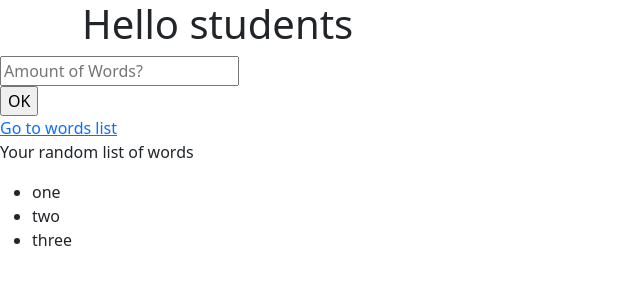
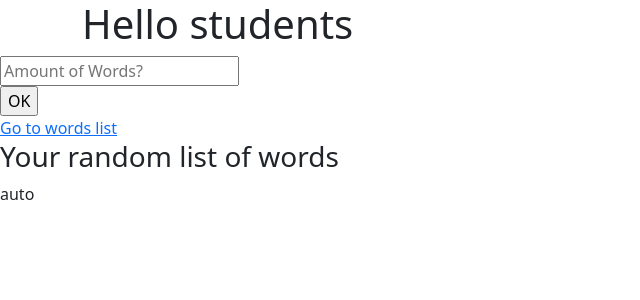
Before and after one commit to indumen/SDA_final_word_generator, an Angular app in the folder word-generator/: page / in a window 1280 px wide. Shown: the top 300 px of the page, without its empty margins (0-640 px from the left). Built offline with nearby package versions, Linux system fonts and the light colour scheme.

Commit message:
modified:   src/app/word-selection-page/word-selection-page.component.html 	modified:   src/app/word-selection-page/word-selection-page.component.ts

```diff
--- a/word-generator/src/app/word-selection-page/word-selection-page.component.html
+++ b/word-generator/src/app/word-selection-page/word-selection-page.component.html
@@ -11,15 +11,8 @@
 
 <a routerLink="words">Go to words list</a>
 
-<p>Your random list of words </p>
-<div>
-  <ul>
-      <li>one</li>
-      <li>two</li>
-      <li>three</li>
-  </ul>
-
-</div>
+<h3>Your random list of words </h3>
+<p>{{verb}}</p>
 
 
 <!--
--- a/word-generator/src/app/word-selection-page/word-selection-page.component.ts
+++ b/word-generator/src/app/word-selection-page/word-selection-page.component.ts
@@ -7,9 +7,19 @@ import { Component, OnInit } from '@angular/core';
 })
 export class WordSelectionPageComponent implements OnInit {
 
-  constructor() { }
+  name = 'Angular';
+  verbList = ['karu', 'auto', 'kass', 'maja', 'meri'];
+  verb = '';
 
-  ngOnInit(): void {
+  ngOnInit () {
+    const wordWait = 2000;
+    this.verb = this.verbList[Math.floor(Math.random() * this.verbList.length)];
+    console.log(Math.random(), Math.floor(Math.random()), Math.floor(Math.random() * this.verbList.length));
+    setTimeout(() => this.updateWord(), wordWait);
   }
 
+  updateWord () {
+    this.verb = this.verbList[Math.floor(Math.random() * this.verbList.length)];
+    console.log('updateWord', this.verb);
+  }
 }
```
